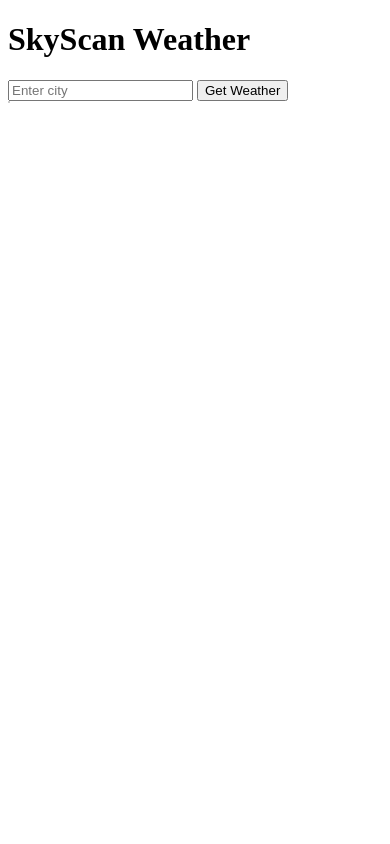
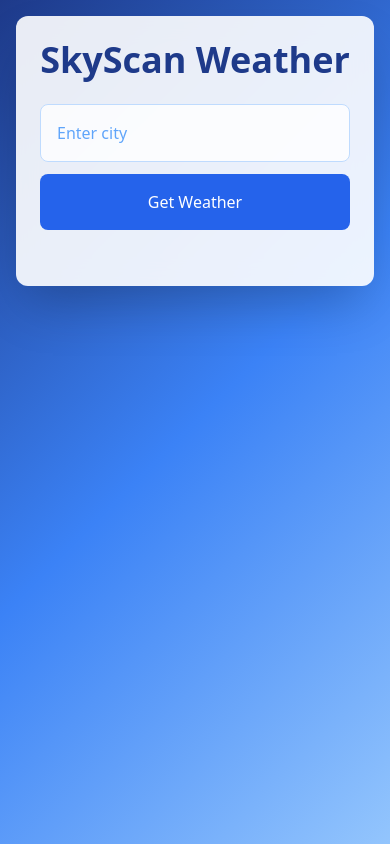
Before and after one commit to Mir-Yuchi/SkyScan, a Python web app: template app/templates/index.html in a window 390 px wide. Run offline with Jinja, Linux system fonts and the light colour scheme; the template is opened without the code that fills it, so the values that code supplies are empty; some libraries are stand-ins or nearby versions.

Commit message:
feat(ui): udated UI

```diff
--- a/app/templates/index.html
+++ b/app/templates/index.html
@@ -1,70 +1,67 @@
 <!DOCTYPE html>
 <html lang="en">
 <head>
-    <meta charset="utf-8" />
+    <meta charset="utf-8"/>
     <title>SkyScan Weather</title>
+    <meta name="viewport" content="width=device-width, initial-scale=1.0">
+    <script src="https://cdn.tailwindcss.com"></script>
     <style>
-      /* Autocomplete dropdown */
-      #suggestions {
-        list-style: none;
-        margin: 0;
-        padding: 0;
-        border: 1px solid #ccc;
-        max-width: 300px;
-        position: absolute;
-        background: #fff;
+        /* Custom animations */
+        @keyframes fadeIn {
+            from { opacity: 0; transform: translateY(10px); }
+            to { opacity: 1; transform: translateY(0); }
         }
-      #suggestions li { padding: 4px 8px; cursor: pointer; }
-      #suggestions li.active { background: #eef; }
-      #suggestions li.loading,
-      #suggestions li.none,
-      #suggestions li.error { font-style: italic; }
-
-      .matched { font-weight: bold; }
-      .recent-list { list-style: none; padding: 0; }
-      .recent-list li { display: inline-block; margin-right: 8px; }
-
-      table {
-        border-collapse: collapse;
-        width: 100%;
-        max-width: 500px;
-        margin-bottom: 1em;
+        @keyframes slideDown {
+            from { opacity: 0; max-height: 0; }
+            to { opacity: 1; max-height: 200px; }
         }
-      th, td {
-        border: 1px solid #ccc;
-        padding: 4px 8px;
-        text-align: left;
+        .animate-fadeIn {
+            animation: fadeIn 0.4s ease-out forwards;
         }
-      th { background: #f0f0f0; }
+        .animate-slideDown {
+            animation: slideDown 0.4s ease-out forwards;
+        }
+        /* Hide suggestions by default */
+        #suggestions { display: none; }
+        #suggestions.show { display: block; }
+        /* Gradient background */
+        body {
+            background: linear-gradient(135deg, #1e3a8a 0%, #3b82f6 50%, #93c5fd 100%);
+        }
     </style>
 </head>
-  <body>
-    <h1>SkyScan Weather</h1>
+<body class="min-h-screen flex flex-col items-center justify-start p-4 sm:p-8">
+    <div class="w-full max-w-3xl bg-white/90 backdrop-blur-md rounded-xl shadow-2xl p-6 sm:p-8">
+        <h1 class="text-4xl font-extrabold text-center text-blue-900 mb-6 animate-fadeIn">SkyScan Weather</h1>
 
         {% if recent_cities %}
             {% set last_city = recent_cities[0] %}
-      <p>
-        Welcome back!
-        <form action="/weather" method="post" style="display:inline;">
-          <input type="hidden" name="city" value="{{ last_city }}" />
-          <button type="submit">See weather for {{ last_city }}</button>
+            <div class="mb-6 animate-fadeIn">
+                <p class="text-blue-800 text-lg font-medium mb-3">Welcome back!</p>
+                <form action="/weather" method="post" class="inline-block">
+                    <input type="hidden" name="city" value="{{ last_city }}"/>
+                    <button type="submit" class="bg-blue-600 text-white px-5 py-2 rounded-lg hover:bg-blue-700 transition duration-300 ease-in-out transform hover:scale-105 hover:shadow-lg">
+                        See weather for {{ last_city }}
+                    </button>
                 </form>
-      </p>
+            </div>
 
-      <p>Your recent cities:</p>
-      <ul class="recent-list">
+            <p class="text-blue-800 text-lg font-medium mb-3">Your recent cities:</p>
+            <ul class="recent-list flex flex-wrap gap-3 mb-8">
                 {% for name in recent_cities %}
-          <li>
-            <form action="/weather" method="post" style="display:inline;">
-              <input type="hidden" name="city" value="{{ name }}" />
-              <button type="submit">{{ name }}</button>
+                    <li class="animate-fadeIn" style="animation-delay: {{ loop.index0 * 0.1 }}s;">
+                        <form action="/weather" method="post" class="inline-block">
+                            <input type="hidden" name="city" value="{{ name }}"/>
+                            <button type="submit" class="bg-blue-100 text-blue-800 px-4 py-2 rounded-lg hover:bg-blue-200 transition duration-300 ease-in-out transform hover:scale-105 hover:shadow-md">
+                                {{ name }}
+                            </button>
                         </form>
                     </li>
                 {% endfor %}
             </ul>
         {% endif %}
 
-    <form action="/weather" method="post" autocomplete="off" style="position: relative;">
+        <form action="/weather" method="post" autocomplete="off" class="relative mb-8">
             <input
                 type="text"
                 id="city-input"
@@ -72,84 +69,67 @@
                 placeholder="Enter city"
                 required
                 value="{{ city.name if city else '' }}"
+                class="w-full p-4 rounded-lg border border-blue-200 bg-white/80 focus:outline-none focus:ring-2 focus:ring-blue-500 focus:border-transparent transition duration-300 text-blue-900 placeholder-blue-400"
             />
-      <ul id="suggestions"></ul>
-      <button type="submit">Get Weather</button>
+            <ul id="suggestions" class="absolute w-full bg-white/95 border border-blue-200 rounded-lg shadow-xl mt-2 max-h-48 overflow-y-auto z-20 animate-slideDown">
+            </ul>
+            <button type="submit" class="mt-3 w-full bg-blue-600 text-white p-4 rounded-lg hover:bg-blue-700 transition duration-300 ease-in-out transform hover:scale-105 hover:shadow-lg">
+                Get Weather
+            </button>
         </form>
 
         {% if preview %}
-      <h2>Forecast for {{ city.name }}</h2>
-
-      <!-- Next 6-hour preview -->
-      <table>
+            <h2 class="text-2xl font-semibold text-blue-900 mb-4 animate-fadeIn">Forecast for {{ city.name }}</h2>
+            <div class="overflow-x-auto">
+                <table class="w-full border-collapse bg-white/95 rounded-lg shadow-xl">
                     <thead>
-          <tr><th>Time</th><th>Temp (°C)</th></tr>
+                        <tr class="bg-blue-200">
+                            <th class="p-4 text-left text-blue-800 font-semibold rounded-tl-lg">Time</th>
+                            <th class="p-4 text-left text-blue-800 font-semibold rounded-tr-lg">Temp (°C)</th>
+                        </tr>
                     </thead>
                     <tbody>
                         {% for t, temp in preview %}
-            <tr>
-              <td>{{ t }}</td>
-              <td>{{ temp }}</td>
-            </tr>
-          {% endfor %}
-        </tbody>
-      </table>
-
-      <!-- Show full hourly toggle -->
-      <button id="show-more">Show full hourly forecast</button>
-      <div id="full-forecast" style="display:none; margin-top:1em;">
-        <table>
-          <thead>
-            <tr><th>Time</th><th>Temp (°C)</th></tr>
-          </thead>
-          <tbody>
-            {% for t, temp in full %}
-              <tr>
-                <td>{{ t }}</td>
-                <td>{{ temp }}</td>
+                            <tr class="border-b border-blue-100 animate-fadeIn" style="animation-delay: {{ loop.index0 * 0.1 }}s;">
+                                <td class="p-4 text-blue-700">{{ t.strftime("%H:%M") }}</td>
+                                <td class="p-4 text-blue-700">{{ temp }}°C</td>
                             </tr>
                         {% endfor %}
                     </tbody>
                 </table>
             </div>
-      <script>
-        document.getElementById('show-more').addEventListener('click', () => {
-          document.getElementById('full-forecast').style.display = 'block';
-          document.getElementById('show-more').style.display    = 'none';
-        });
-      </script>
         {% endif %}
+    </div>
 
     <script>
         const input = document.getElementById('city-input');
-      const sugg  = document.getElementById('suggestions');
+        const sugg = document.getElementById('suggestions');
         let timer = null, selected = -1, lastList = [];
 
         input.addEventListener('input', () => {
             clearTimeout(timer);
             const q = input.value.trim();
-        if (!q) return (sugg.innerHTML = '');
+            if (!q) return (sugg.innerHTML = '', sugg.classList.remove('show'));
             timer = setTimeout(fetchSuggestions, 200);
         });
 
         async function fetchSuggestions() {
-        sugg.innerHTML = '<li class="loading">Loading…</li>';
+            sugg.innerHTML = '<li class="loading p-3 text-blue-500 italic">Loading…</li>';
+            sugg.classList.add('show');
             try {
-          const res = await fetch(
-            `/api/suggest?query=${encodeURIComponent(input.value.trim())}`
-          );
+                const res = await fetch(`/api/suggest?query=${encodeURIComponent(input.value.trim())}`);
                 const list = res.ok ? await res.json() : [];
                 lastList = list;
                 if (!list.length) {
-            sugg.innerHTML = '<li class="none">No matches</li>';
+                    sugg.innerHTML = '<li class="none p-3 text-blue-500 italic">No matches</li>';
                 } else {
                     sugg.innerHTML = list
-              .map((c,i) => `<li data-idx="${i}">${highlight(c.name)}</li>`)
+                        .map((c, i) => `<li data-idx="${i}" class="p-3 hover:bg-blue-100 cursor-pointer transition duration-200 text-blue-700">${highlight(c.name)}</li>`)
                         .join('');
                 }
                 selected = -1;
             } catch {
-          sugg.innerHTML = '<li class="error">Error</li>';
+                sugg.innerHTML = '<li class="error p-3 text-red-500 italic">Error</li>';
             }
         }
 
@@ -157,7 +137,7 @@
             const q = input.value.trim().replace(/[-\/\\^$*+?.()|[\]{}]/g, '\\$&');
             return name.replace(
                 new RegExp(`^(${q})`, 'i'),
-          '<span class="matched">$1</span>'
+                '<span class="font-bold text-blue-900">$1</span>'
             );
         }
 
@@ -165,7 +145,7 @@
             const li = e.target.closest('li[data-idx]');
             if (!li) return;
             input.value = lastList[+li.dataset.idx].name;
-        sugg.innerHTML = '';
+            sugg.classList.remove('show');
         });
 
         input.addEventListener('keydown', (e) => {
@@ -174,20 +154,20 @@
             if (e.key === 'ArrowDown') {
                 selected = Math.min(selected + 1, items.length - 1);
             } else if (e.key === 'ArrowUp') {
-          selected = Math.max(selected - 1, 0);
+                selected = Math.max(selected - 1, -1);
             } else if (e.key === 'Enter' && selected >= 0) {
                 input.value = lastList[selected].name;
-          sugg.innerHTML = '';
+                sugg.classList.remove('show');
             } else {
                 return;
             }
-        items.forEach(li => li.classList.remove('active'));
-        items[selected].classList.add('active');
+            items.forEach(li => li.classList.remove('bg-blue-200'));
+            if (selected >= 0) items[selected].classList.add('bg-blue-200');
             e.preventDefault();
         });
 
         document.addEventListener('click', (e) => {
-        if (e.target !== input) sugg.innerHTML = '';
+            if (e.target !== input) sugg.classList.remove('show');
         });
     </script>
 </body>
```
Lines whose indentation alone changed are shown as unchanged.
